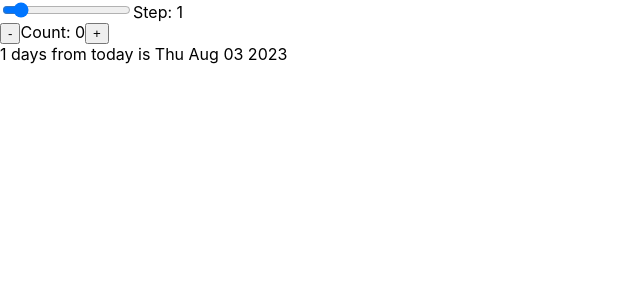
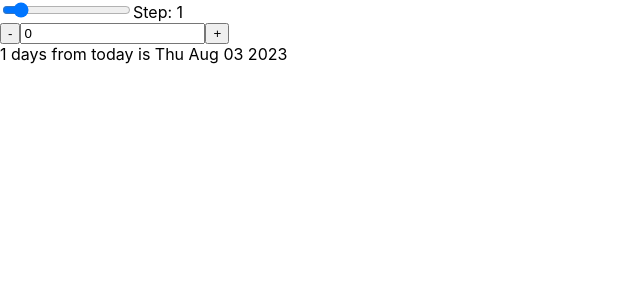
Before and after one commit to Wolfinbarger/date-counter, a React (Create React App) app: page / in a window 1280 px wide. Shown: the top 300 px of the page, without its empty margins (0-640 px from the left). Built offline with nearby package versions, Linux system fonts and the light colour scheme.

Commit message:
change count to text input

```diff
--- a/src/App.js
+++ b/src/App.js
@@ -41,13 +41,17 @@ function Counter() {
           min="0"
           max="10"
           value={step}
-          onChange={(event) => setStep(event.target.value)}
+          onChange={(event) => setStep(Number(event.target.value))}
         />
         Step: {step}
       </div>
       <div>
         <button onClick={handlePreviousCount}>-</button>
-        Count: {count}
+        <input
+          type="text"
+          value={count}
+          onChange={(event) => setCount(Number(event.target.value))}
+        />
         <button onClick={handleNextCount}>+</button>
       </div>
       <div>
```
